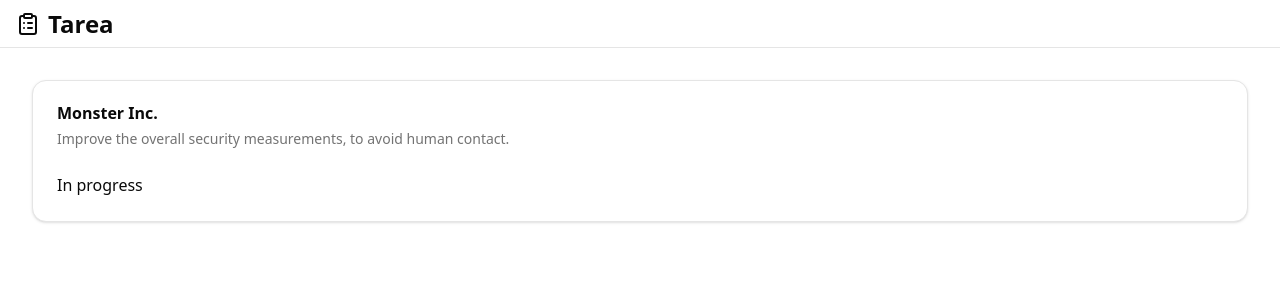
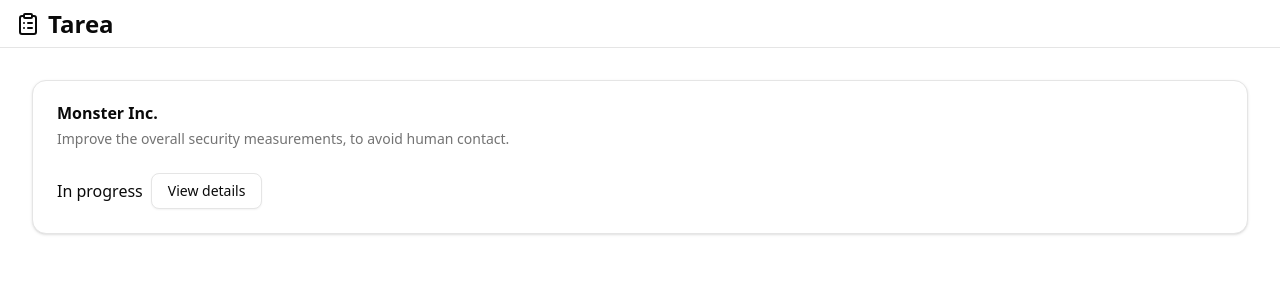
Before and after one commit to alainhaldi/meep.js, a Next.js app: page / in a window 1280 px wide. Shown: the top 300 px of the page. Built offline with nearby package versions, Linux system fonts and the light colour scheme.

Commit message:
Implement detail button

```diff
--- /dev/null
+++ b/src/components/ui/button.tsx
@@ -0,0 +1,64 @@
+import * as React from "react"
+import { cva, type VariantProps } from "class-variance-authority"
+import { Slot } from "radix-ui"
+
+import { cn } from "@/lib/utils"
+
+const buttonVariants = cva(
+  "inline-flex items-center justify-center gap-2 whitespace-nowrap rounded-md text-sm font-medium transition-all disabled:pointer-events-none disabled:opacity-50 [&_svg]:pointer-events-none [&_svg:not([class*='size-'])]:size-4 shrink-0 [&_svg]:shrink-0 outline-none focus-visible:border-ring focus-visible:ring-ring/50 focus-visible:ring-[3px] aria-invalid:ring-destructive/20 dark:aria-invalid:ring-destructive/40 aria-invalid:border-destructive",
+  {
+    variants: {
+      variant: {
+        default: "bg-primary text-primary-foreground hover:bg-primary/90",
+        destructive:
+          "bg-destructive text-white hover:bg-destructive/90 focus-visible:ring-destructive/20 dark:focus-visible:ring-destructive/40 dark:bg-destructive/60",
+        outline:
+          "border bg-background shadow-xs hover:bg-accent hover:text-accent-foreground dark:bg-input/30 dark:border-input dark:hover:bg-input/50",
+        secondary:
+          "bg-secondary text-secondary-foreground hover:bg-secondary/80",
+        ghost:
+          "hover:bg-accent hover:text-accent-foreground dark:hover:bg-accent/50",
+        link: "text-primary underline-offset-4 hover:underline",
+      },
+      size: {
+        default: "h-9 px-4 py-2 has-[>svg]:px-3",
+        xs: "h-6 gap-1 rounded-md px-2 text-xs has-[>svg]:px-1.5 [&_svg:not([class*='size-'])]:size-3",
+        sm: "h-8 rounded-md gap-1.5 px-3 has-[>svg]:px-2.5",
+        lg: "h-10 rounded-md px-6 has-[>svg]:px-4",
+        icon: "size-9",
+        "icon-xs": "size-6 rounded-md [&_svg:not([class*='size-'])]:size-3",
+        "icon-sm": "size-8",
+        "icon-lg": "size-10",
+      },
+    },
+    defaultVariants: {
+      variant: "default",
+      size: "default",
+    },
+  }
+)
+
+function Button({
+  className,
+  variant = "default",
+  size = "default",
+  asChild = false,
+  ...props
+}: React.ComponentProps<"button"> &
+  VariantProps<typeof buttonVariants> & {
+    asChild?: boolean
+  }) {
+  const Comp = asChild ? Slot.Root : "button"
+
+  return (
+    <Comp
+      data-slot="button"
+      data-variant={variant}
+      data-size={size}
+      className={cn(buttonVariants({ variant, size, className }))}
+      {...props}
+    />
+  )
+}
+
+export { Button, buttonVariants }
--- a/src/features/project/project-card.tsx
+++ b/src/features/project/project-card.tsx
@@ -1,3 +1,5 @@
+import Link from "next/link";
+import { Button } from "@/components/ui/button";
 import {
   Card,
   CardContent,
@@ -16,7 +18,12 @@
         </CardDescription>
       </CardHeader>
       <CardContent>
-        <p>In progress</p>
+        <div className="flex gap-2 items-center">
+          <p>In progress</p>
+          <Button variant={"outline"}>
+            <Link href="/detail">View details</Link>
+          </Button>
+        </div>
       </CardContent>
     </Card>
   );
```
